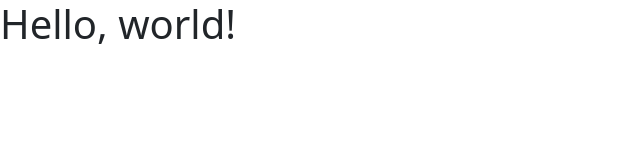
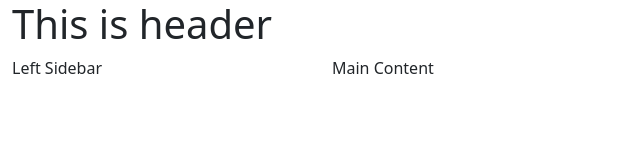
Before and after one commit to raselkobir1/Front-end-Practice, a plain HTML site: page index.html in a window 1280 px wide. Shown: the whole page, without its empty margins (0-640 px from the left). Drawn offline with nearby package versions, Linux system fonts and the light colour scheme.

Commit message:
page setup

```diff
--- a/index.html
+++ b/index.html
@@ -11,7 +11,26 @@
     <title>Hello, world!</title>
   </head>
   <body>
-    <h1>Hello, world!</h1>
+    <div class="container-fluid">
+        <div class="header">
+            <h1>This is header</h1>
+        </div>
+
+        <div class="content">
+            <div class="row">
+                <div class="col-3 sidebar">
+                    Left Sidebar
+                </div>
+                <div class="col-9 main-content">
+                    Main Content
+                </div>
+            </div>
+        </div>
+    </div>
+
+
+
+
 
     <!-- Optional JavaScript; choose one of the two! -->
 
```
